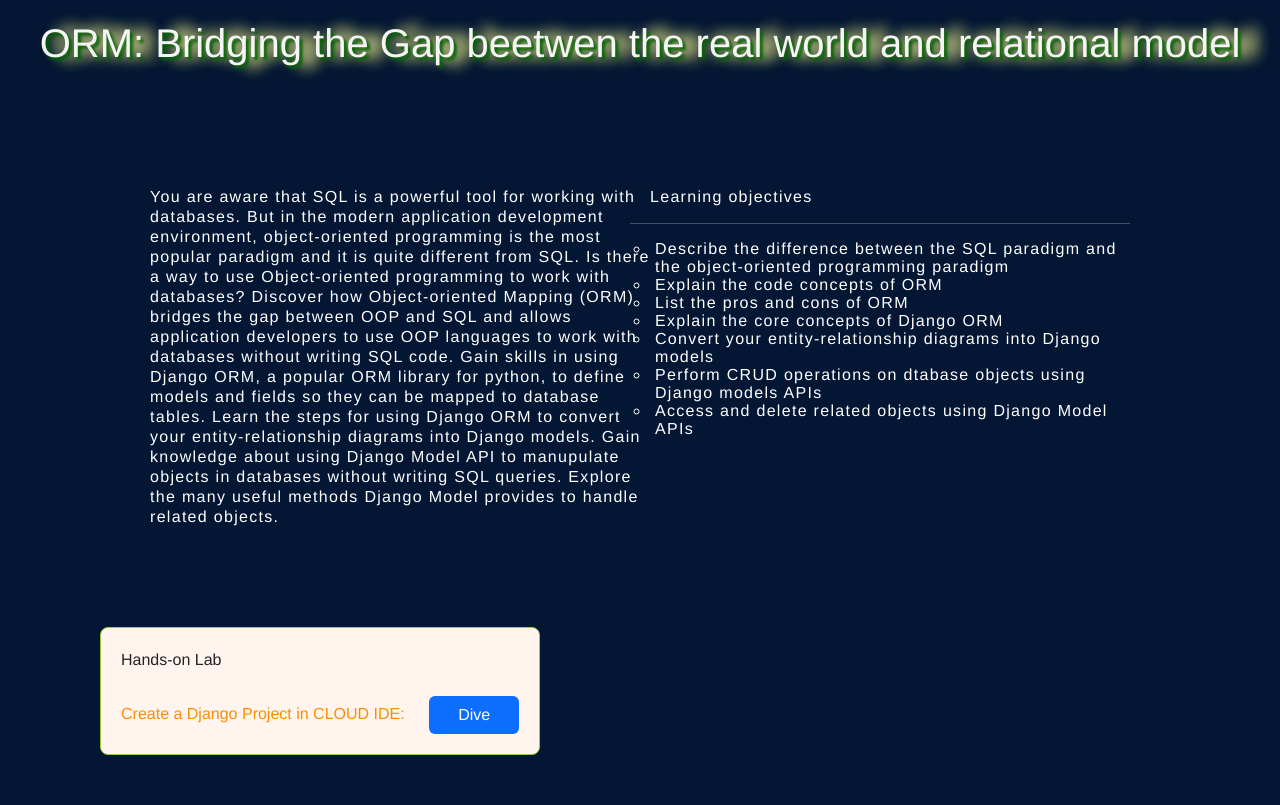
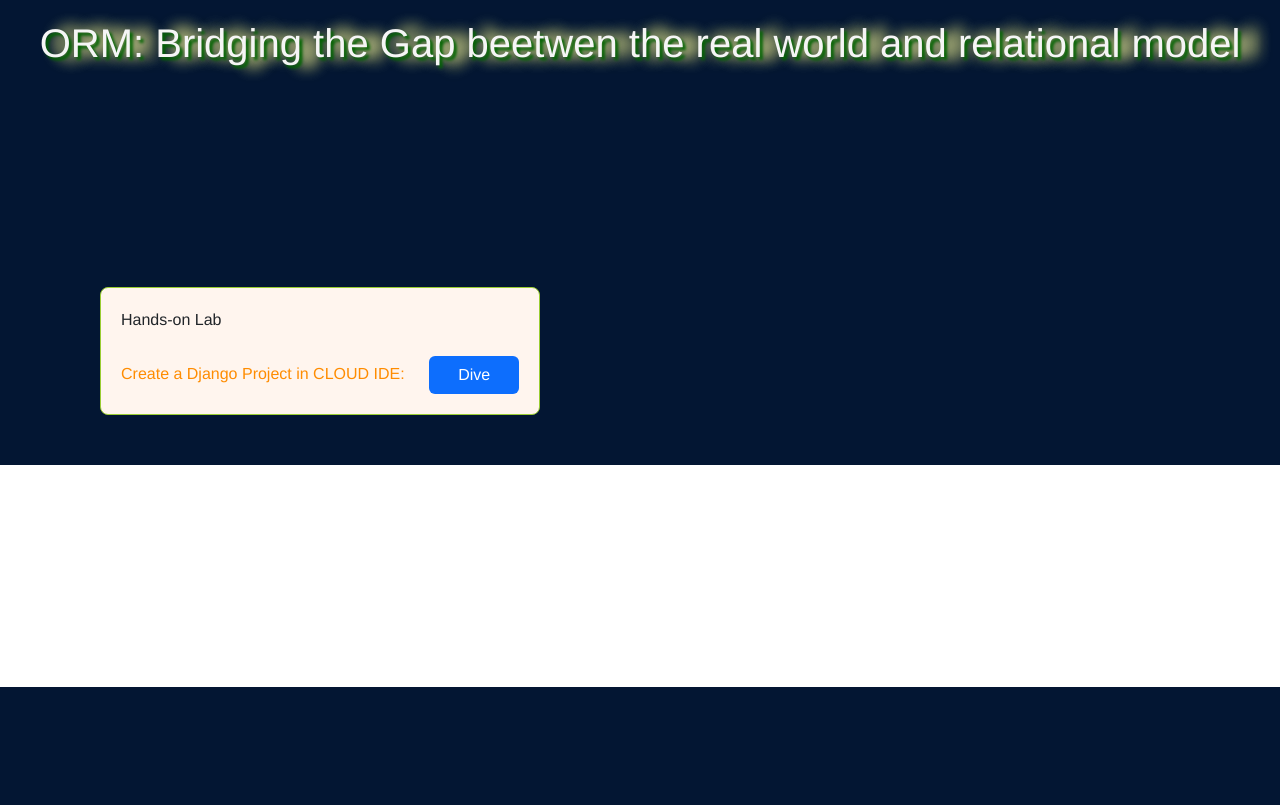
Before and after one commit to Kanatbek-AKA/Django-WebSite, a Django app: template example/templates/week2.html in a window 1280 px wide. Shown: the part 113-918 px from the top of the page. After the commit the page ends 800 px from the top, so only its background shows below. Run offline with Django 4.2, Linux system fonts and the light colour scheme; the template is opened without the code that fills it, so the values that code supplies are empty.

Commit message:
Update week2.html

```diff
--- a/example/templates/week2.html
+++ b/example/templates/week2.html
@@ -24,44 +24,9 @@
         </div>
         <div class="parag">
           <div class="left_parag">
-            You are aware that SQL is a powerful tool for working with
-            databases. But in the modern application development environment,
-            object-oriented programming is the most popular paradigm and it is
-            quite different from SQL. Is there a way to use Object-oriented
-            programming to work with databases? Discover how Object-oriented
-            Mapping (ORM) bridges the gap between OOP and SQL and allows
-            application developers to use OOP languages to work with databases
-            without writing SQL code. Gain skills in using Django ORM, a popular
-            ORM library for python, to define models and fields so they can be
-            mapped to database tables. Learn the steps for using Django ORM to
-            convert your entity-relationship diagrams into Django models. Gain
-            knowledge about using Django Model API to manupulate objects in
-            databases without writing SQL queries. Explore the many useful
-            methods Django Model provides to handle related objects.
-          </div>
+           </div>
           <div class="right_parag">
-            <span class="list-title">Learning objectives</span>
-            <hr />
-            <span class="list-text"
-              >Describe the difference between the SQL paradigm and the
-              object-oriented programming paradigm</span
-            >
-            <span class="list-text">Explain the code concepts of ORM</span>
-            <span class="list-text">List the pros and cons of ORM</span>
-            <span class="list-text"
-              >Explain the core concepts of Django ORM</span
-            >
-            <span class="list-text"
-              >Convert your entity-relationship diagrams into Django
-              models</span
-            >
-            <span class="list-text"
-              >Perform CRUD operations on dtabase objects using Django models
-              APIs</span
-            >
-            <span class="list-text"
-              >Access and delete related objects using Django Model APIs</span
-            >
+
           </div>
         </div>
         <div class="practice">
@@ -81,36 +46,7 @@
               <!--{% comment %}  {% endcomment %}-->
             </button>
           </div>
-          <!-- {% comment %} <div class="rounded-3 handson-lab">
-            Hands-on Lab
-            <br /><br />
-            <span class="lab-text">ORM and Django Model: </span>
-            <button class="btn bg-primary">
-              <a
-                class="p-3 text-white"
-                id="handson-exercise"
-                rel="noopener noreferrer"
-                target="_blank"
-                href="{% url 'home'%}"
-                >Dive</a
-              >
-            </button>
-          </div>
-          <div class="rounded-3 handson-lab">
-            Hands-on Lab
-            <br /><br />
-            <span class="lab-text">CRUD on Django Model Objects: </span>
-            <button class="btn bg-primary">
-              <a
-                class="p-3 text-white"
-                id="handson-exercise"
-                rel="noopener noreferrer"
-                target="_blank"
-                href="{% url 'home'%}"
-                >Dive</a
-              >
-            </button>
-          </div> {% endcomment %} -->
+
         </div>
       </div>
     </div>
```
